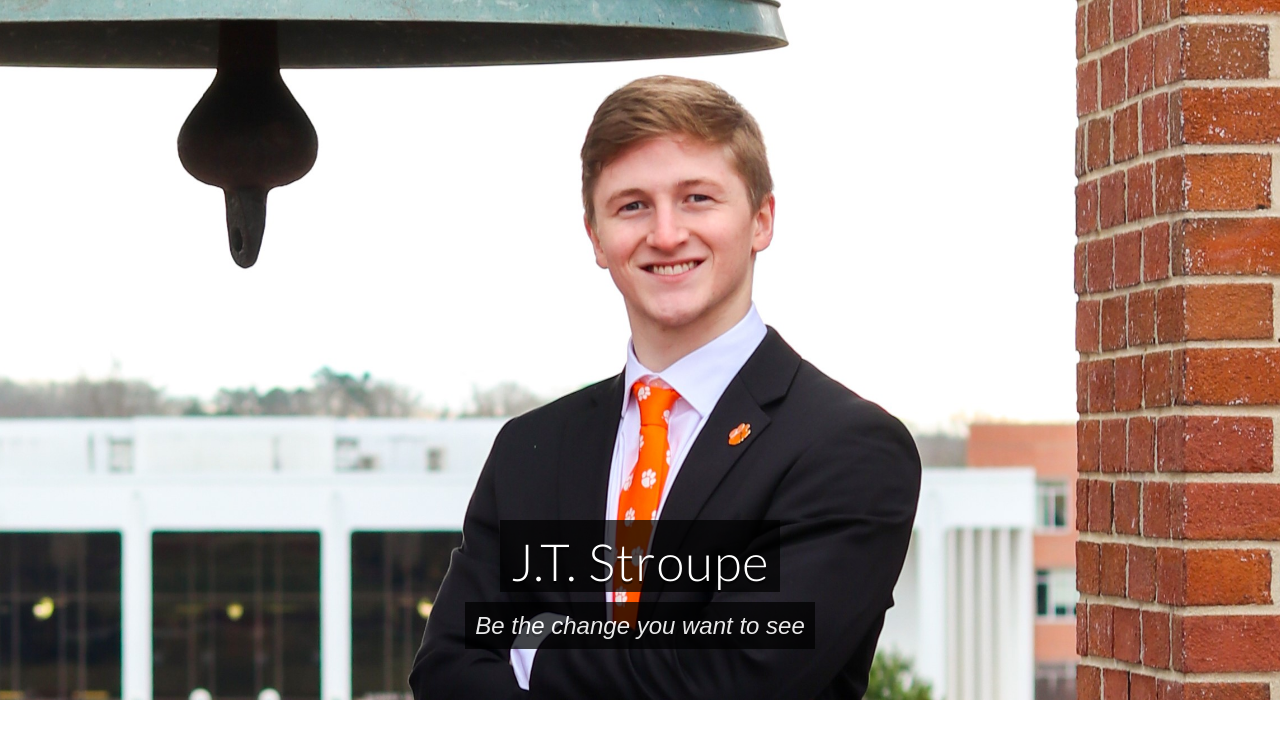
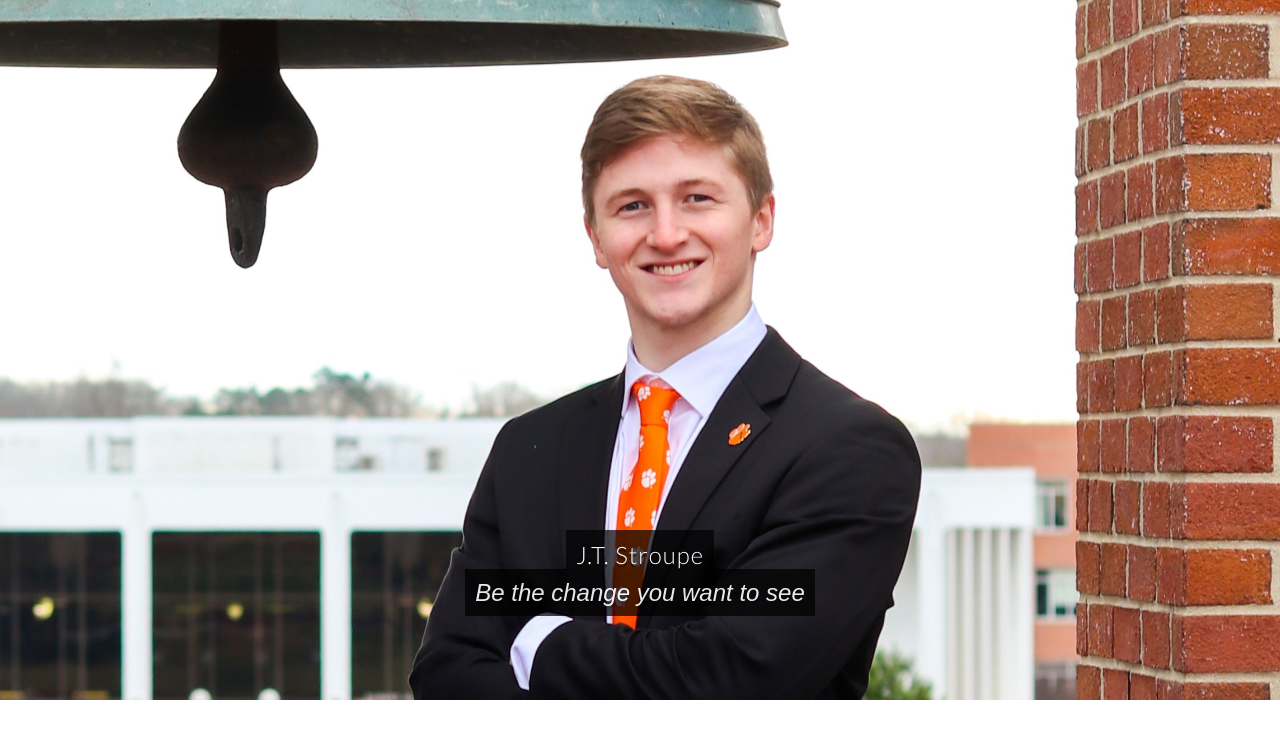
Before and after one commit to jtstroupe/resume, a plain HTML site: page index.html in a window 1280 px wide. Shown: the top 745 px of the page. Drawn offline with nearby package versions, Linux system fonts and the light colour scheme.

Commit message:
Update modern.css

```diff
--- a/modern.css
+++ b/modern.css
@@ -137,8 +137,8 @@ footer hr {
   }
 
   header h1 {
-    font-size: 3.2em;
-    top: 530px;
+    font-size: 1.5em;
+    top: 540px;
   }
 
   header p {
```
